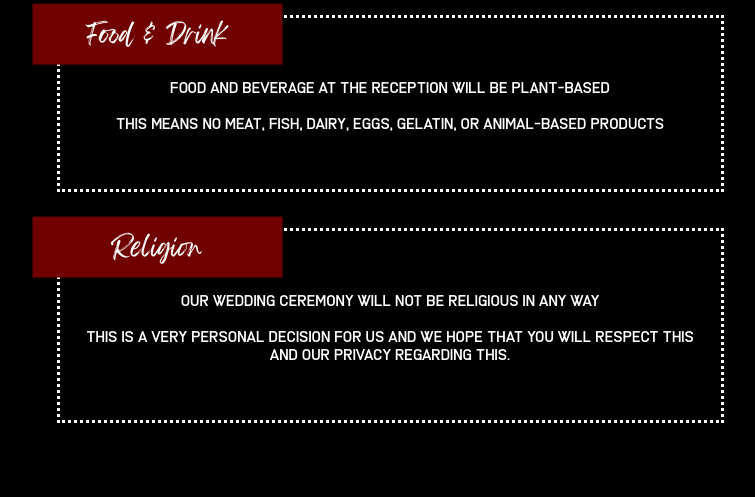
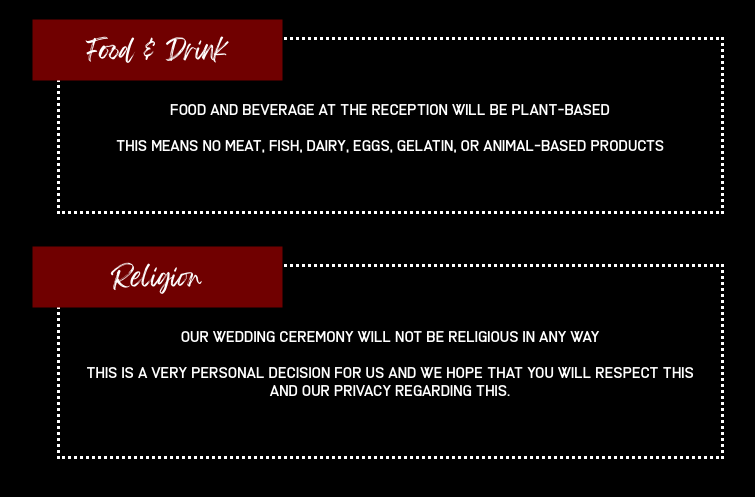
Before and after one commit to mel-and-vince/wedding-website, a plain HTML site: page info.html in a window 1280 px wide. Shown: the part 345-842 px from the top of the page, without its empty margins (250-1005 px from the left). Drawn offline with Linux system fonts and the light colour scheme.

Commit message:
Moved title section to CSS for ease

```diff
--- a/info.html
+++ b/info.html
@@ -22,7 +22,7 @@
 
 <body>
   <header>
-    <div class="container">
+    <div class="container" style="margin-bottom: 40px;">
         <img src="backgrounds/close-couch-w.jpg"
             image-rendering: -webkit-optimize-contrast;
             style="max-width: 100%;
@@ -37,23 +37,16 @@
   </header>
 
   <main>
-    <br>
     <!-- Food Section -->
     <div class="flex-container">
-      <div style="
-        font-family: Feeling Passionate;
-        font-size: 1.5rem;
-        transform: translate(-15%, -40%);
-        margin-bottom: -30px;
-        text-align: center;
-        width: 250px;
-        background-color: #700000;">
+      <div class="title">
         Food & Drink
-      </div>
+    </div>
       <div style="
         font-family: Fine Allie;
         font-size: 1rem;
-        text-align: center;">
+        text-align: center;
+        margin-top: -30px;">
         food and beverage at the reception will be plant-based
         <br><br>
         This means no meat, fish, dairy, eggs, gelatin, or animal-based products
@@ -62,22 +55,15 @@
     </div>
 
     <!-- Religion Section -->
-    <br><br>
     <div class="flex-container">
-      <div style="
-        font-family: Feeling Passionate;
-        font-size: 1.5rem;
-        transform: translate(-15%, -40%);
-        margin-bottom: -30px;
-        text-align: center;
-        width: 250px;
-        background-color: #700000;">
+      <div class="title">
         Religion
       </div>
       <div style="
         font-family: Fine Allie;
         font-size: 1rem;
-        text-align: center;">
+        text-align: center;
+        margin-top: -30px;">
         Our wedding ceremony will not be religious in any way
         <br><br>
         This is a very personal decision for us and we hope that you will respect this and our privacy regarding this.
--- a/styles.css
+++ b/styles.css
@@ -67,6 +67,18 @@
   color: rgb(255, 255, 255);
   flex-direction: column;
   border-style: dotted;
+  margin-bottom: 50px;
+}
+
+.title {
+  font-family: Feeling Passionate;
+  font-size: 1.5rem;
+  transform: translate(-15%, -50%);
+  text-align: center;
+  width: 250px;
+  background-color: #700000;
+  margin: 10px;
+  padding: 10px;
 }
 
 .flex-container div {
```
